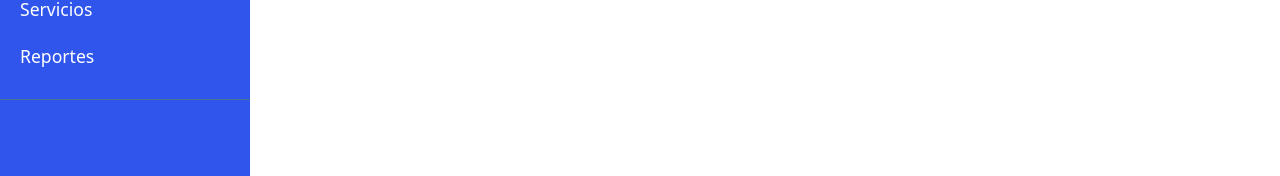
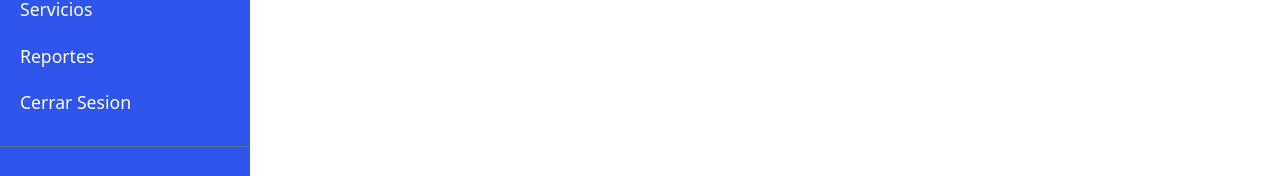
Before and after one commit to ManuelJimenez70/ErikaSysFront, a React (Create React App) app: page /homeAdmin in a window 1280 px wide. Shown: the part 208-384 px from the top of the page. Built offline with nearby package versions, Linux system fonts and the light colour scheme; no server answers.

Commit message:
Agregar boton cerrar sesion

```diff
--- a/src/Components/Sidebar.jsx
+++ b/src/Components/Sidebar.jsx
@@ -65,6 +65,13 @@ function Sidebar() {
                             Reportes
                         </a>
                     </li>
+                    <li>
+                        <a href="/">
+                            <i class="glyphicon glyphicon-link"></i>
+                            Cerrar Sesion
+                        </a>
+                    </li>
+
                 </ul>
 
             </nav>
```
